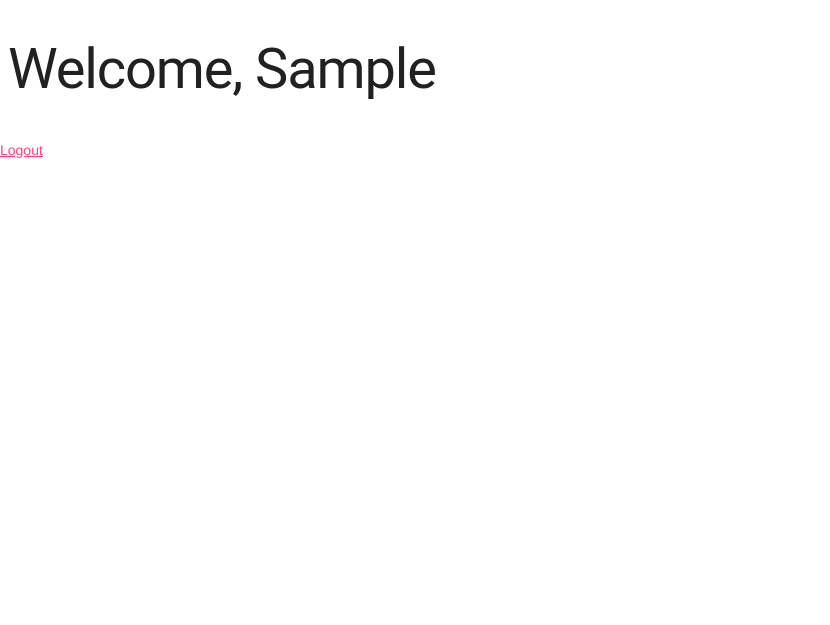
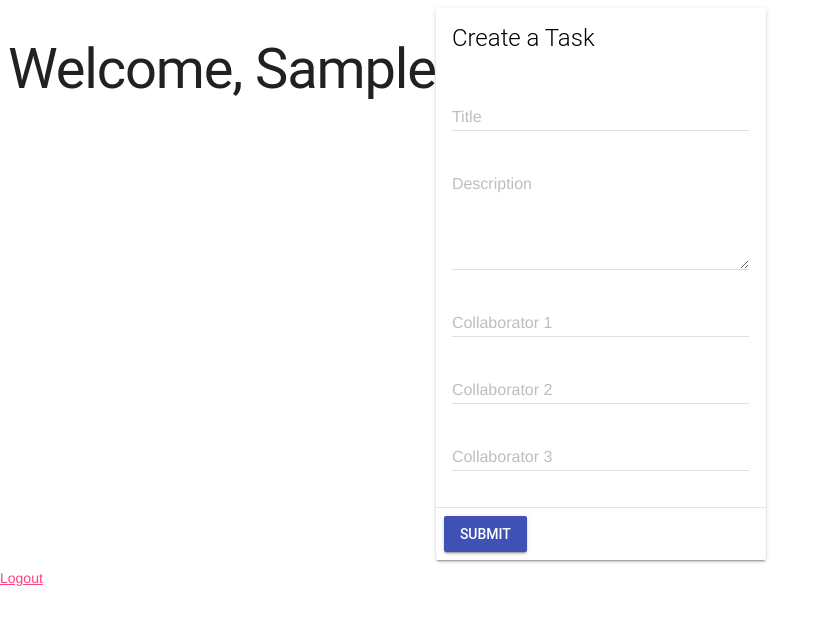
Before and after one commit to jhh3000/social-todo-2, a Django app: page /task/ in a window 1280 px wide. Shown: the top 625 px of the page, without its empty margins (0-830 px from the left). Run offline with Django 3.2, Linux system fonts and the light colour scheme; the visitor is signed in with stand-in values (Sample User, id 1); data that the repository does not hold is empty; some libraries are stand-ins or nearby versions.

Commit message:
completed tasks, all tests passed

```diff
--- a/tasks/models.py
+++ b/tasks/models.py
@@ -10,7 +10,7 @@ class Task(models.Model):
     title = models.CharField(max_length=256, blank=True, null=True)
     description = models.CharField(max_length=256, blank=True, null=True)
     user = models.ForeignKey(User, related_name='task')
-    collaborator1 = models.ForeignKey(User, related_name='task', null=True)
-    collaborator2 = models.ForeignKey(User, related_name='task', null=True)
-    collaborator3 = models.ForeignKey(User, related_name='task', null=True)
+    collaborator1 = models.ForeignKey(User, related_name='task_c1', null=True)
+    collaborator2 = models.ForeignKey(User, related_name='task_c2', null=True)
+    collaborator3 = models.ForeignKey(User, related_name='task_c3', null=True)
     complete = models.BooleanField(default=False)
--- a/tasks/views.py
+++ b/tasks/views.py
@@ -1,22 +1,54 @@
-from django.shortcuts import render
+from django.shortcuts import render, redirect
+from django.core.urlresolvers import reverse
+from django.contrib.auth.models import User
+from django.db.models import Q
+
+from .models import Task
 
 # Create your views here.
 
 def dashboard(request):
 	template = 'dashboard.html'
+	task_list = Task.objects.filter(
+		Q(user=request.user) |
+		Q(collaborator1=request.user) |
+		Q(collaborator2=request.user) |
+		Q(collaborator3=request.user)
+	)
+	for task in task_list:
+		if task.user == request.user:
+			task.can_delete = True
 	context = {
-		'name': request.user.first_name.split(" ")[0]
+		'name': request.user.first_name.split(" ")[0],
+		'task_list': task_list,
 	}
 	return render(request, template, context)
 
 def create(request):
-	template = 'dashboard.html'
-	return render(request, template)
+	if request.method == 'POST':
+		print request.POST
+		title = request.POST['title']
+		description = request.POST['description']
+		collaborator1 = User.objects.filter(username=request.POST['collaborator1']).first()
+		collaborator2 = User.objects.filter(username=request.POST['collaborator2']).first()
+		collaborator3 = User.objects.filter(username=request.POST['collaborator3']).first()
+		Task.objects.create(
+			user=request.user,
+			title=title,
+			description=description,
+			collaborator1=collaborator1,
+			collaborator2=collaborator2,
+			collaborator3=collaborator3,
+		)
+	return redirect(reverse('dashboard'))
 
-def delete(request):
-	template = 'dashboard.html'
-	return render(request, template)
+def delete(request, task_id):
+	task = Task.objects.get(pk=task_id)
+	task.delete()
+	return redirect(reverse('dashboard'))
 
-def toggle(request):
-	template = 'dashboard.html'
-	return render(request, template)
+def toggle(request, task_id):
+	task = Task.objects.get(pk=task_id)
+	task.complete = not task.complete
+	task.save()
+	return redirect(reverse('dashboard'))
--- a/templates/dashboard.html
+++ b/templates/dashboard.html
@@ -4,6 +4,84 @@
 
 {% block content %}
 
-<h1>Welcome, {{ name }}</h1>
+	<h1>Welcome, {{ name }}</h1>
+
+	{% for task in task_list %}
+		{% if task.complete %}
+			<div class="tasks-list-item complete-task">complete
+				<span class="task-title">{{ task.title }}</span>
+
+				{% if task.can_delete %}
+					<a href="{% url 'task_delete' task.id %}" class="delete-task">delete</a>
+				{% endif %}
+
+				<a href="{% url 'task_toggle' task.id %}" class="toggle-task">toggle</a>
+			</div>
+		{% else %}
+			<div class="tasks-list-item">in progress
+				<span class="task-title">{{ task.title }}</span>
+
+				{% if task.can_delete %}
+					<a href="{% url 'task_delete' task.id %}" class="delete-task">delete</a>
+				{% endif %}
+
+				<a href="{% url 'task_toggle' task.id %}" class="toggle-task">toggle</a>
+			</div>
+		{% endif %}
+	{% endfor %}
+
+	{% if task_create_error %}
+		<p class="validation-error">{{ task_create_error }}</p>
+	{% endif %}
+
+	<form action="{% url 'task_create' %}" method="post">
+		{% csrf_token %}
+		<div class="demo-card-wide mdl-card mdl-shadow--2dp">
+		  <div class="mdl-card__title register">
+		    <h2 class="mdl-card__title-text">Create a Task</h2>
+		  </div>
+		  {{ form.non_field_errors }}
+		  <div class="mdl-card__supporting-text">
+		    <div class="mdl-textfield mdl-js-textfield">
+		      {% if form.title.errors %}
+		        <div class="validation-error"></div>
+		      {% endif %}
+					<input class="mdl-textfield__input" type="text" id="title" name="title">
+			    	<label class="mdl-textfield__label" for="title">Title</label>
+				</div>
+				<div class="mdl-textfield mdl-js-textfield">
+		      {% if form.description.errors %}
+		        <div class="validation-error"></div>
+		      {% endif %}
+					<textarea class="mdl-textfield__input" type="text" rows="5" id="description" name="description"></textarea>
+			    	<label class="mdl-textfield__label" for="description">Description</label>
+				</div>
+				<div class="mdl-textfield mdl-js-textfield">
+		      {% if form.collaborator1.errors %}
+		        <div class="validation-error"></div>
+		      {% endif %}
+					<input class="mdl-textfield__input" type="text" id="collaborator1" name="collaborator1">
+			    	<label class="mdl-textfield__label" for="collaborator1">Collaborator 1</label>
+				</div>
+				<div class="mdl-textfield mdl-js-textfield">
+		      {% if form.collaborator2.errors %}
+		        <div class="validation-error"></div>
+		      {% endif %}
+					<input class="mdl-textfield__input" type="text" id="collaborator2" name="collaborator2">
+			    	<label class="mdl-textfield__label" for="collaborator2">Collaborator 2</label>
+				</div>
+				<div class="mdl-textfield mdl-js-textfield">
+		      {% if form.collaborator3.errors %}
+		        <div class="validation-error"></div>
+		      {% endif %}
+					<input class="mdl-textfield__input" type="text" id="collaborator3" name="collaborator3">
+			    	<label class="mdl-textfield__label" for="collaborator3">Collaborator 3</label>
+				</div>
+		  </div>
+		  <div class="mdl-card__actions mdl-card--border">
+		    <button class="mdl-button mdl-js-button mdl-button--raised mdl-button--colored sign-up-submit" >Submit</button>
+		  </div>
+		</div>
+	</form>
 
 {% endblock content %}
--- a/todo/settings.py
+++ b/todo/settings.py
@@ -37,6 +37,7 @@ INSTALLED_APPS = [
     'django.contrib.sessions',
     'django.contrib.messages',
     'django.contrib.staticfiles',
+    'tasks'
 ]
 
 MIDDLEWARE_CLASSES = [
--- a/todo/urls.py
+++ b/todo/urls.py
@@ -21,8 +21,11 @@ from tasks.views import dashboard, create, delete, toggle
 urlpatterns = [
     url(r'^admin/', admin.site.urls),
     url(r'^$', home, name='home'),
-    url(r'^task/$', dashboard, name='dashboard'),
     url(r'^user/login', web_login, name='login'),
     url(r'^user/logout', web_logout, name='logout'),
     url(r'^user/register', register, name='register'),
+    url(r'^task/$', dashboard, name='dashboard'),
+    url(r'^task/create', create, name='task_create'),
+    url(r'^task/delete/([0-9]+)/', delete, name='task_delete'),
+    url(r'^task/toggle/([0-9]+)/', toggle, name='task_toggle'),
 ]
```
Also changed, not shown: templates/home.html (+0 -11 lines), tasks/migrations/0001_initial.py (added).
